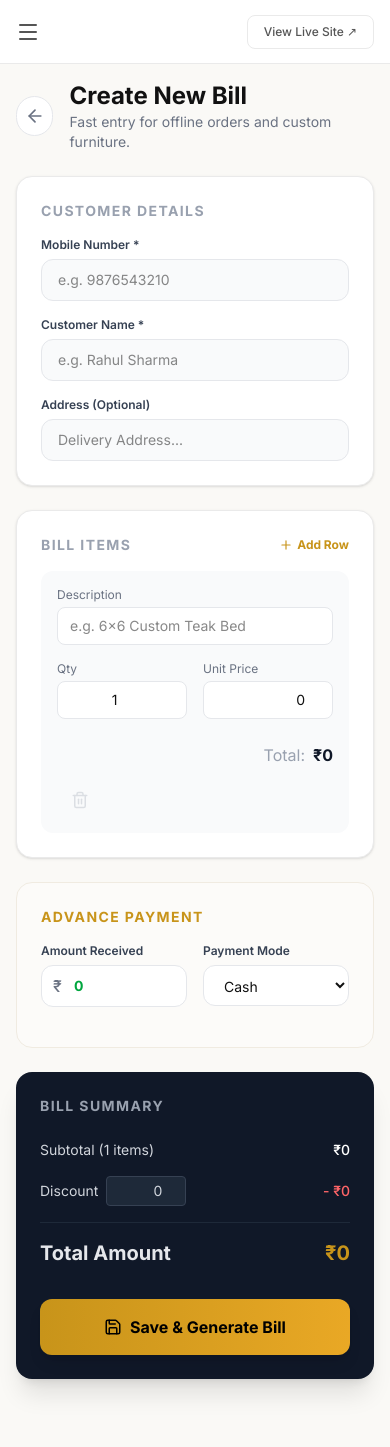
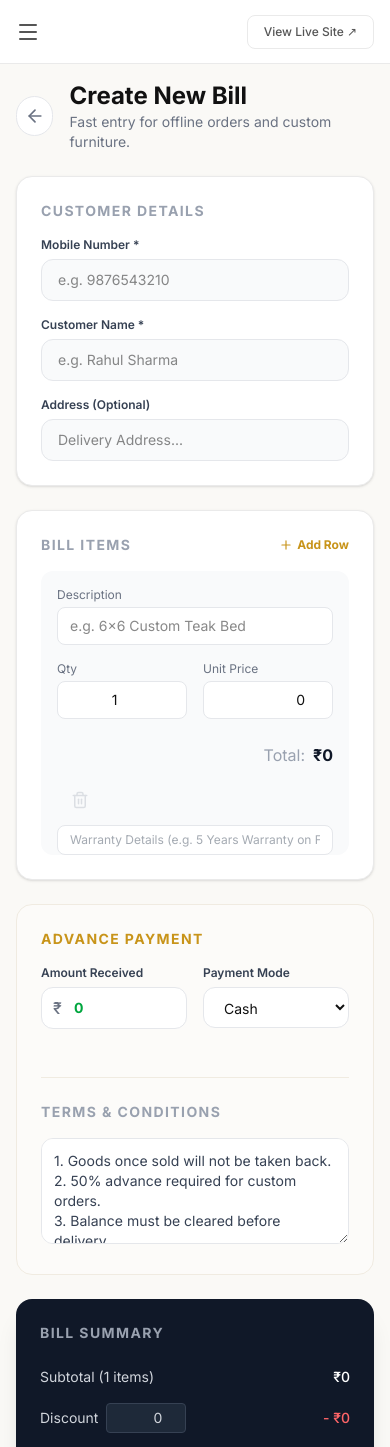
Before and after one commit to jas-interior/jasinterior, a Next.js app: page /admin/bill-book/new in a window 390 px wide. Shown: the top 1447 px of the page. Built offline with nearby package versions, Linux system fonts and the light colour scheme; a web font is replaced by a local one.

Commit message:
feat: improve bill book layout, add warranty and terms editing

```diff
--- a/src/app/admin/bill-book/[id]/print/page.tsx
+++ b/src/app/admin/bill-book/[id]/print/page.tsx
@@ -68,7 +68,7 @@ export default function PrintBillPage() {
       </div>
 
       {/* A4 Printable Area */}
-      <div className="max-w-4xl mx-auto bg-white shadow-2xl print:shadow-none print:max-w-full overflow-hidden">
+      <div className="w-full max-w-[794px] min-h-[1123px] mx-auto bg-white shadow-2xl print:shadow-none print:max-w-full print:min-h-0 overflow-hidden relative mb-12">
 
         {/* Header - Golden Accent */}
         <div className="h-3 w-full bg-gradient-to-r from-[#c8941a] via-[#e9a825] to-[#c8941a]"></div>
@@ -137,11 +137,18 @@ export default function PrintBillPage() {
               <tbody className="text-sm">
                 {items.map((item, index) => (
                   <tr key={item.id} className="border-b border-gray-100">
-                    <td className="py-4 text-center text-gray-400">{index + 1}</td>
-                    <td className="py-4 font-semibold text-gray-900">{item.description}</td>
-                    <td className="py-4 text-center font-medium text-gray-700">{item.quantity}</td>
-                    <td className="py-4 text-right text-gray-600">₹{item.unit_price.toLocaleString('en-IN')}</td>
-                    <td className="py-4 text-right font-bold text-black">₹{item.total.toLocaleString('en-IN')}</td>
+                    <td className="py-4 text-center text-gray-400 align-top">{index + 1}</td>
+                    <td className="py-4 align-top">
+                      <div className="font-semibold text-gray-900">{item.description}</div>
+                      {item.warranty && (
+                        <div className="text-xs text-gray-500 mt-1 font-medium bg-gray-50 inline-block px-2 py-0.5 rounded">
+                          <span className="font-bold text-[#c8941a]">WARRANTY:</span> {item.warranty}
+                        </div>
+                      )}
+                    </td>
+                    <td className="py-4 text-center font-medium text-gray-700 align-top">{item.quantity}</td>
+                    <td className="py-4 text-right text-gray-600 align-top">₹{item.unit_price.toLocaleString('en-IN')}</td>
+                    <td className="py-4 text-right font-bold text-black align-top">₹{item.total.toLocaleString('en-IN')}</td>
                   </tr>
                 ))}
               </tbody>
--- a/src/app/admin/bill-book/new/page.tsx
+++ b/src/app/admin/bill-book/new/page.tsx
@@ -11,6 +11,7 @@ interface InvoiceItem {
   description: string
   quantity: number
   unit_price: number
+  warranty?: string
 }
 
 export default function NewBillBookPage() {
@@ -24,20 +25,21 @@ export default function NewBillBookPage() {
 
   // Items
   const [items, setItems] = useState<InvoiceItem[]>([
-    { id: '1', description: '', quantity: 1, unit_price: 0 }
+    { id: '1', description: '', quantity: 1, unit_price: 0, warranty: '' }
   ])
 
-  // Totals & Payment
+  // Totals, Payment & Terms
   const [discount, setDiscount] = useState(0)
   const [advanceReceived, setAdvanceReceived] = useState(0)
   const [paymentMode, setPaymentMode] = useState('Cash')
+  const [terms, setTerms] = useState('1. Goods once sold will not be taken back.\n2. 50% advance required for custom orders.\n3. Balance must be cleared before delivery.')
 
   const subtotal = items.reduce((acc, item) => acc + (item.quantity * item.unit_price), 0)
   const totalAmount = subtotal - discount
   const pendingAmount = totalAmount - advanceReceived
 
   const handleAddItem = () => {
-    setItems([...items, { id: Math.random().toString(), description: '', quantity: 1, unit_price: 0 }])
+    setItems([...items, { id: Math.random().toString(), description: '', quantity: 1, unit_price: 0, warranty: '' }])
   }
 
   const handleRemoveItem = (id: string) => {
@@ -89,6 +91,7 @@ export default function NewBillBookPage() {
         total_amount: totalAmount,
         paid_amount: advanceReceived,
         status,
+        terms,
         issue_date: new Date().toISOString().split('T')[0]
       }).select().single()
 
@@ -100,7 +103,8 @@ export default function NewBillBookPage() {
         description: item.description,
         quantity: item.quantity,
         unit_price: item.unit_price,
-        total: item.quantity * item.unit_price
+        total: item.quantity * item.unit_price,
+        warranty: item.warranty || null
       }))
 
       const { error: itemsError } = await supabase.from('invoice_items').insert(itemsToInsert)
@@ -178,9 +182,10 @@ export default function NewBillBookPage() {
             <div className="w-10"></div>
           </div>
 
-          <div className="space-y-3">
+          <div className="space-y-4">
             {items.map((item, index) => (
-              <div key={item.id} className="flex flex-col md:flex-row items-start md:items-center gap-4 bg-gray-50 md:bg-transparent p-4 md:p-0 rounded-xl md:rounded-none">
+              <div key={item.id} className="bg-gray-50 md:bg-transparent p-4 md:p-0 rounded-xl md:rounded-none border-b border-gray-100 pb-4 last:border-0 last:pb-0">
+                <div className="flex flex-col md:flex-row items-start md:items-center gap-4 mb-2">
                   <div className="w-full md:flex-1">
                     <span className="md:hidden text-xs text-gray-500 mb-1 block">Description</span>
                     <input type="text" required placeholder="e.g. 6x6 Custom Teak Bed" value={item.description} onChange={e => handleItemChange(item.id, 'description', e.target.value)} className="w-full bg-white border border-gray-200 px-3 py-2 rounded-lg text-sm focus:outline-none focus:border-[#c8941a]" />
@@ -206,6 +211,10 @@ export default function NewBillBookPage() {
                     <button type="button" onClick={() => handleRemoveItem(item.id)} disabled={items.length === 1} className="p-2 text-gray-400 hover:text-red-500 hover:bg-red-50 rounded-lg disabled:opacity-30">
                       <Trash2 size={18} />
                     </button>
+                  </div>
+                </div>
+                <div className="w-full md:w-3/4 pl-0 md:pl-2">
+                  <input type="text" placeholder="Warranty Details (e.g. 5 Years Warranty on Foam & Wood)" value={item.warranty || ''} onChange={e => handleItemChange(item.id, 'warranty', e.target.value)} className="w-full bg-white md:bg-gray-50 border border-gray-200 px-3 py-1.5 rounded-lg text-xs text-gray-600 focus:outline-none focus:border-[#c8941a]" />
                 </div>
               </div>
             ))}
@@ -247,6 +256,16 @@ export default function NewBillBookPage() {
                 </div>
               )}
             </div>
+
+            <div className="mt-8 pt-6 border-t border-[#f0ebe1]">
+              <h2 className="text-sm font-bold text-gray-400 uppercase tracking-widest mb-4">Terms & Conditions</h2>
+              <textarea
+                value={terms}
+                onChange={e => setTerms(e.target.value)}
+                rows={4}
+                className="w-full bg-white border border-gray-200 p-3 rounded-xl text-sm focus:outline-none focus:border-[#c8941a] text-gray-700"
+              />
+            </div>
           </div>
 
           <div className="bg-gray-900 text-white p-6 rounded-2xl shadow-xl">
--- a/src/app/admin/layout.tsx
+++ b/src/app/admin/layout.tsx
@@ -33,7 +33,7 @@ export default function AdminLayout({ children }: { children: React.ReactNode })
       )}
 
       {/* Sidebar */}
-      <aside className={`fixed top-0 left-0 bottom-0 w-64 bg-white border-r border-[#eaeaea] z-50 transform transition-transform duration-300 ${sidebarOpen ? 'translate-x-0' : '-translate-x-full lg:translate-x-0'}`}>
+      <aside className={`fixed top-0 left-0 bottom-0 w-64 bg-white border-r border-[#eaeaea] z-50 transform transition-transform duration-300 print:hidden ${sidebarOpen ? 'translate-x-0' : '-translate-x-full lg:translate-x-0'}`}>
         <div className="h-16 flex items-center justify-between px-6 border-b border-[#eaeaea]">
           <Link href="/admin" className="font-serif font-bold text-xl text-[#c8941a]" style={{fontFamily:'Playfair Display,serif'}}>JAS ADMIN</Link>
           <button onClick={() => setSidebarOpen(false)} className="lg:hidden text-[#555555]"><X size={20} /></button>
@@ -55,15 +55,15 @@ export default function AdminLayout({ children }: { children: React.ReactNode })
       </aside>
 
       {/* Main Content */}
-      <main className="flex-1 lg:ml-64 flex flex-col min-h-screen min-w-0">
-        <header className="h-16 bg-white border-b border-[#eaeaea] flex items-center px-4 sm:px-6 sticky top-0 z-30">
+      <main className="flex-1 lg:ml-64 print:lg:ml-0 print:ml-0 flex flex-col min-h-screen min-w-0">
+        <header className="h-16 bg-white border-b border-[#eaeaea] flex items-center px-4 sm:px-6 sticky top-0 z-30 print:hidden">
           <button onClick={() => setSidebarOpen(true)} className="lg:hidden p-2 -ml-2 mr-4 text-[#555555]">
             <Menu size={24} />
           </button>
           <div className="flex-1" />
           <Link href="/" target="_blank" className="text-xs font-medium text-[#555555] hover:text-[#c8941a] px-4 py-2 rounded-lg bg-white border border-[#eaeaea]">View Live Site ↗</Link>
         </header>
-        <div className="flex-1 p-4 sm:p-6 lg:p-8 min-w-0 overflow-x-hidden">
+        <div className="flex-1 p-4 sm:p-6 lg:p-8 print:p-0 min-w-0 overflow-x-hidden">
           {children}
         </div>
       </main>
```
Lines whose indentation alone changed are shown as unchanged.
